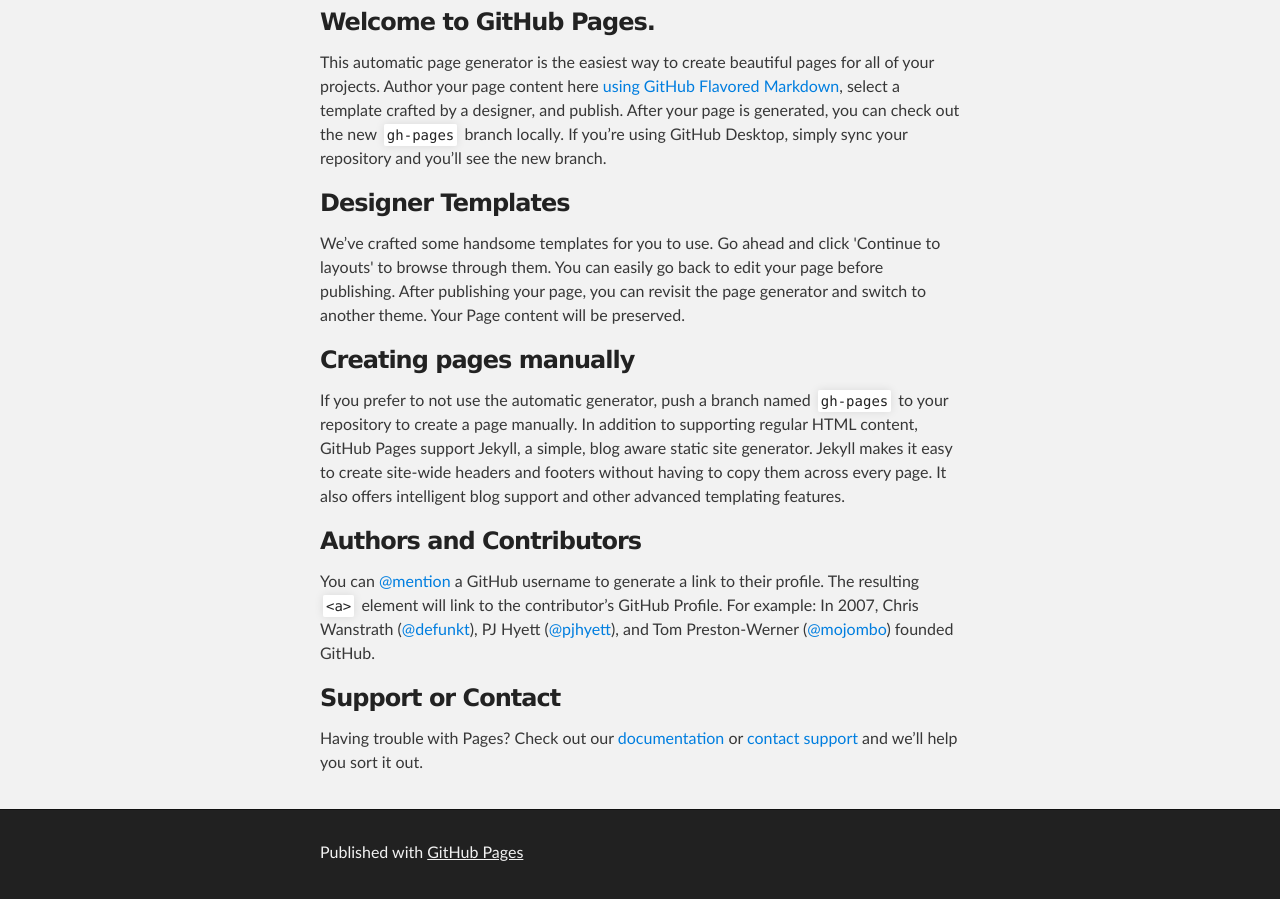
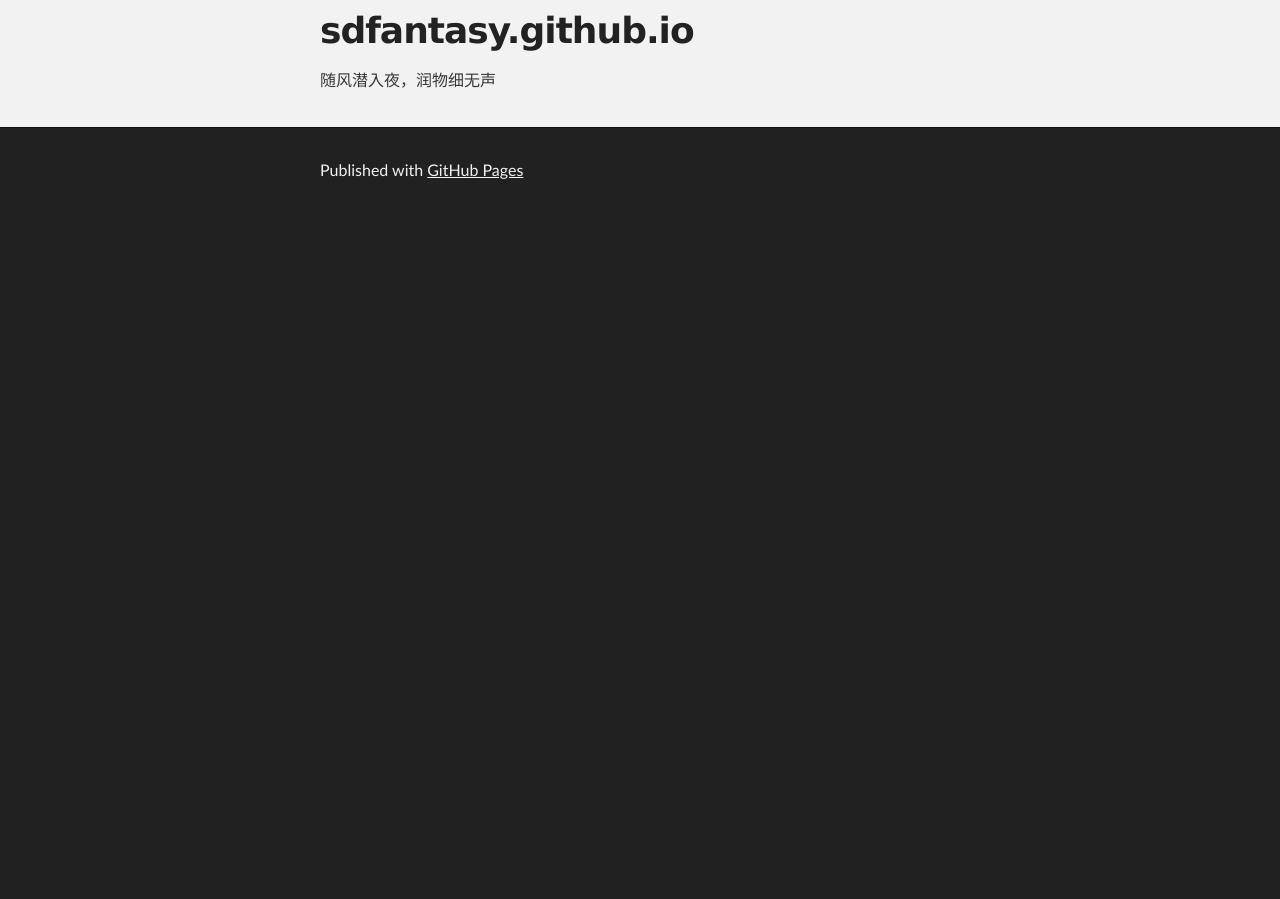
Before and after one commit to sdfantasy/sdfantasy.github.io, a plain HTML site: page index.html in a window 1280 px wide. Shown: the part 256-1155 px from the top of the page. After the commit the page ends 800 px from the top, so only its background shows below. Drawn offline with Linux system fonts and the light colour scheme.

Commit message:
Replace master branch with page content via GitHub

```diff
--- a/index.html
+++ b/index.html
@@ -27,30 +27,10 @@
     <!-- MAIN CONTENT -->
     <div id="main_content_wrap" class="outer">
       <section id="main_content" class="inner">
-        <h3>
-<a id="welcome-to-github-pages" class="anchor" href="#welcome-to-github-pages" aria-hidden="true"><span class="octicon octicon-link"></span></a>Welcome to GitHub Pages.</h3>
+        <h1>
+<a id="sdfantasygithubio" class="anchor" href="#sdfantasygithubio" aria-hidden="true"><span class="octicon octicon-link"></span></a>sdfantasy.github.io</h1>
 
-<p>This automatic page generator is the easiest way to create beautiful pages for all of your projects. Author your page content here <a href="https://guides.github.com/features/mastering-markdown/">using GitHub Flavored Markdown</a>, select a template crafted by a designer, and publish. After your page is generated, you can check out the new <code>gh-pages</code> branch locally. If you’re using GitHub Desktop, simply sync your repository and you’ll see the new branch.</p>
-
-<h3>
-<a id="designer-templates" class="anchor" href="#designer-templates" aria-hidden="true"><span class="octicon octicon-link"></span></a>Designer Templates</h3>
-
-<p>We’ve crafted some handsome templates for you to use. Go ahead and click 'Continue to layouts' to browse through them. You can easily go back to edit your page before publishing. After publishing your page, you can revisit the page generator and switch to another theme. Your Page content will be preserved.</p>
-
-<h3>
-<a id="creating-pages-manually" class="anchor" href="#creating-pages-manually" aria-hidden="true"><span class="octicon octicon-link"></span></a>Creating pages manually</h3>
-
-<p>If you prefer to not use the automatic generator, push a branch named <code>gh-pages</code> to your repository to create a page manually. In addition to supporting regular HTML content, GitHub Pages support Jekyll, a simple, blog aware static site generator. Jekyll makes it easy to create site-wide headers and footers without having to copy them across every page. It also offers intelligent blog support and other advanced templating features.</p>
-
-<h3>
-<a id="authors-and-contributors" class="anchor" href="#authors-and-contributors" aria-hidden="true"><span class="octicon octicon-link"></span></a>Authors and Contributors</h3>
-
-<p>You can <a href="https://github.com/blog/821" class="user-mention">@mention</a> a GitHub username to generate a link to their profile. The resulting <code>&lt;a&gt;</code> element will link to the contributor’s GitHub Profile. For example: In 2007, Chris Wanstrath (<a href="https://github.com/defunkt" class="user-mention">@defunkt</a>), PJ Hyett (<a href="https://github.com/pjhyett" class="user-mention">@pjhyett</a>), and Tom Preston-Werner (<a href="https://github.com/mojombo" class="user-mention">@mojombo</a>) founded GitHub.</p>
-
-<h3>
-<a id="support-or-contact" class="anchor" href="#support-or-contact" aria-hidden="true"><span class="octicon octicon-link"></span></a>Support or Contact</h3>
-
-<p>Having trouble with Pages? Check out our <a href="https://help.github.com/pages">documentation</a> or <a href="https://github.com/contact">contact support</a> and we’ll help you sort it out.</p>
+<p>随风潜入夜，润物细无声</p>
       </section>
     </div>
 
```
Also changed, not shown: params.json (+1 -1 lines).
